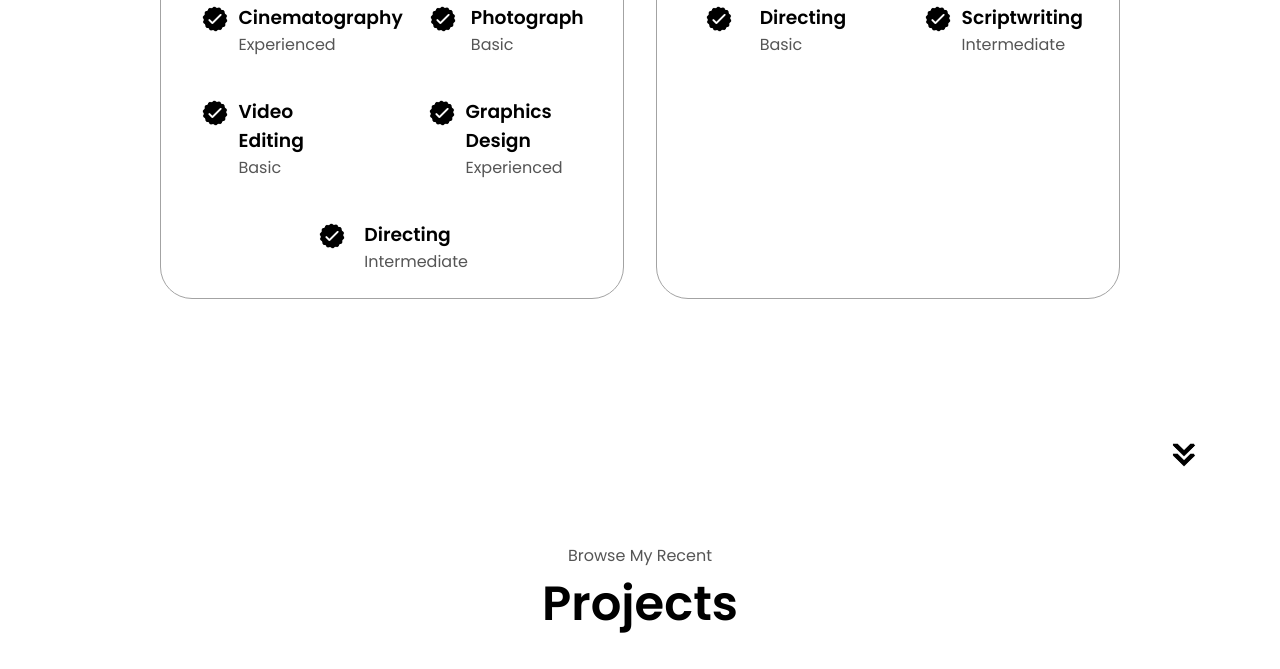
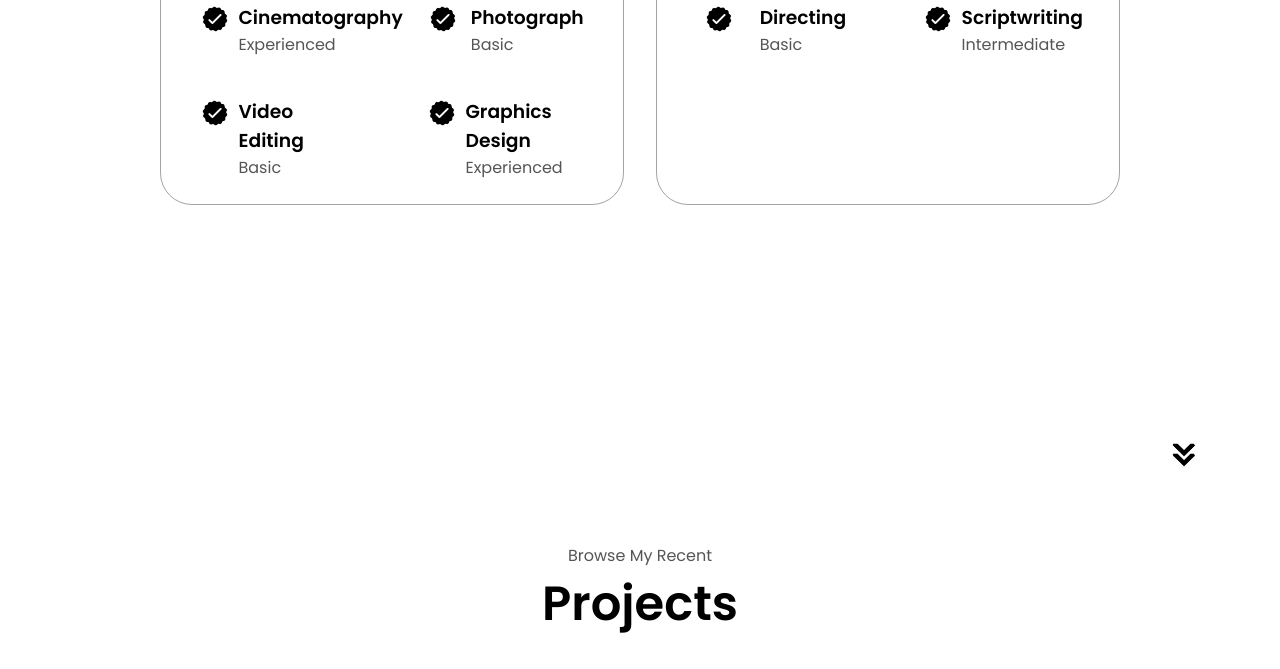
Before and after one commit to Sura-Online/Portfolio, a plain HTML site: page index.html in a window 1280 px wide. Shown: the part 1921-2590 px from the top of the page. Drawn offline with Linux system fonts and the light colour scheme.

Commit message:
Update index.html

```diff
--- a/index.html
+++ b/index.html
@@ -171,17 +171,7 @@
                   <p>Experienced</p>
                 </div>
               </article>
-              <article>
-                <img
-                  src="./assets/checkmark.png"
-                  alt="Experience icon"
-                  class="icon"
-                />
-                <div>
-                  <h3>Directing</h3>
-                  <p>Intermediate</p>
-                </div>
-              </article>
+
             </div>
           </div>
           <div class="details-container">
```
